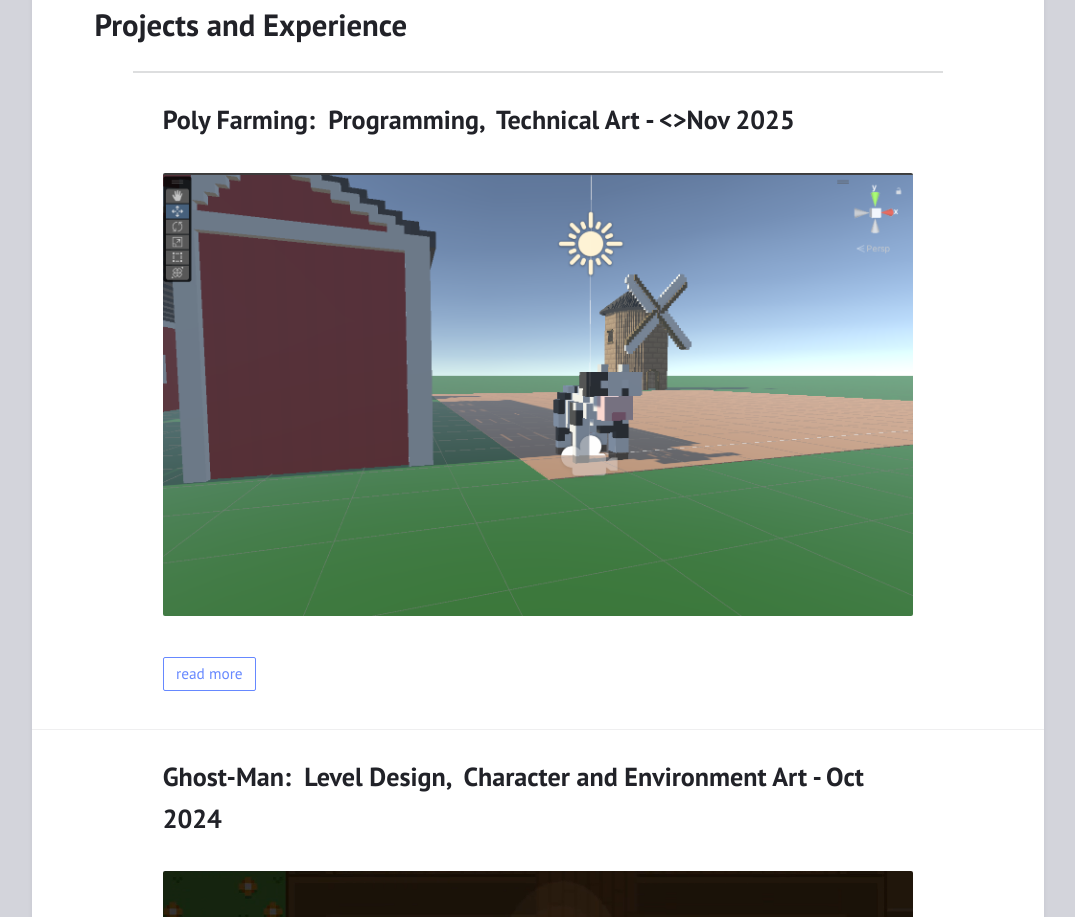
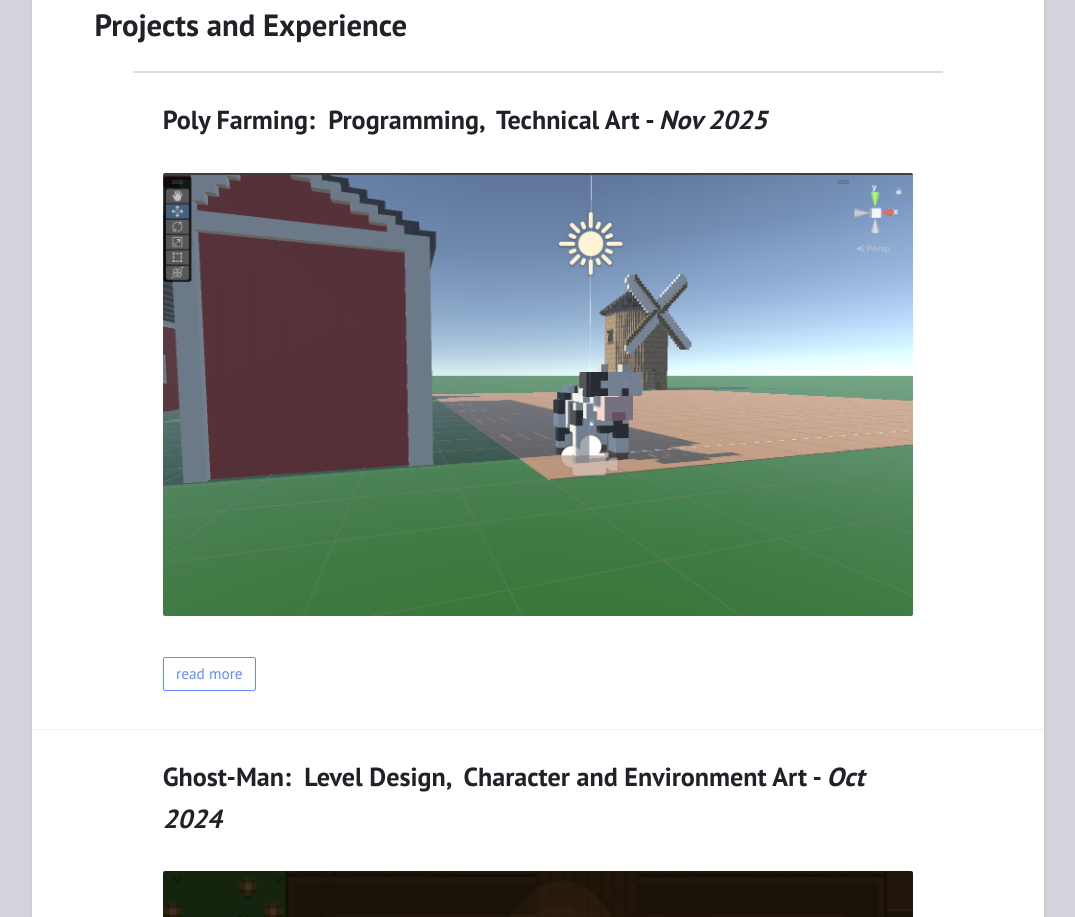
Before and after one commit to isaacwkm/isaacwkm.github.io, a Jekyll site: the page built from index.html, in a window 1280 px wide. Shown: the part 197-1114 px from the top of the page, without its empty margins (102-1177 px from the left). Built offline with Jekyll 4.4.1, drawn with Linux system fonts in a browser that asks for light colours.

Commit message:
formatted article titles

```diff
--- a/_sass/basic.sass
+++ b/_sass/basic.sass
@@ -10,11 +10,6 @@ body
   -webkit-text-size-adjust: 100%
   -webkit-font-smoothing: antialiased
   -moz-osx-font-smoothing: grayscale
-
-@media (prefers-color-scheme: dark)
-  body
-    background: $dark
-    color: $light
 
 h1, h2, h3, h4, h5, h6
   font-weight: $heading-weight
```
Also changed, not shown: _posts/2024-10-22-Ghost-Man.md (+1 -1 lines), _posts/2024-11-22-PolyFarming.md (+1 -1 lines).
